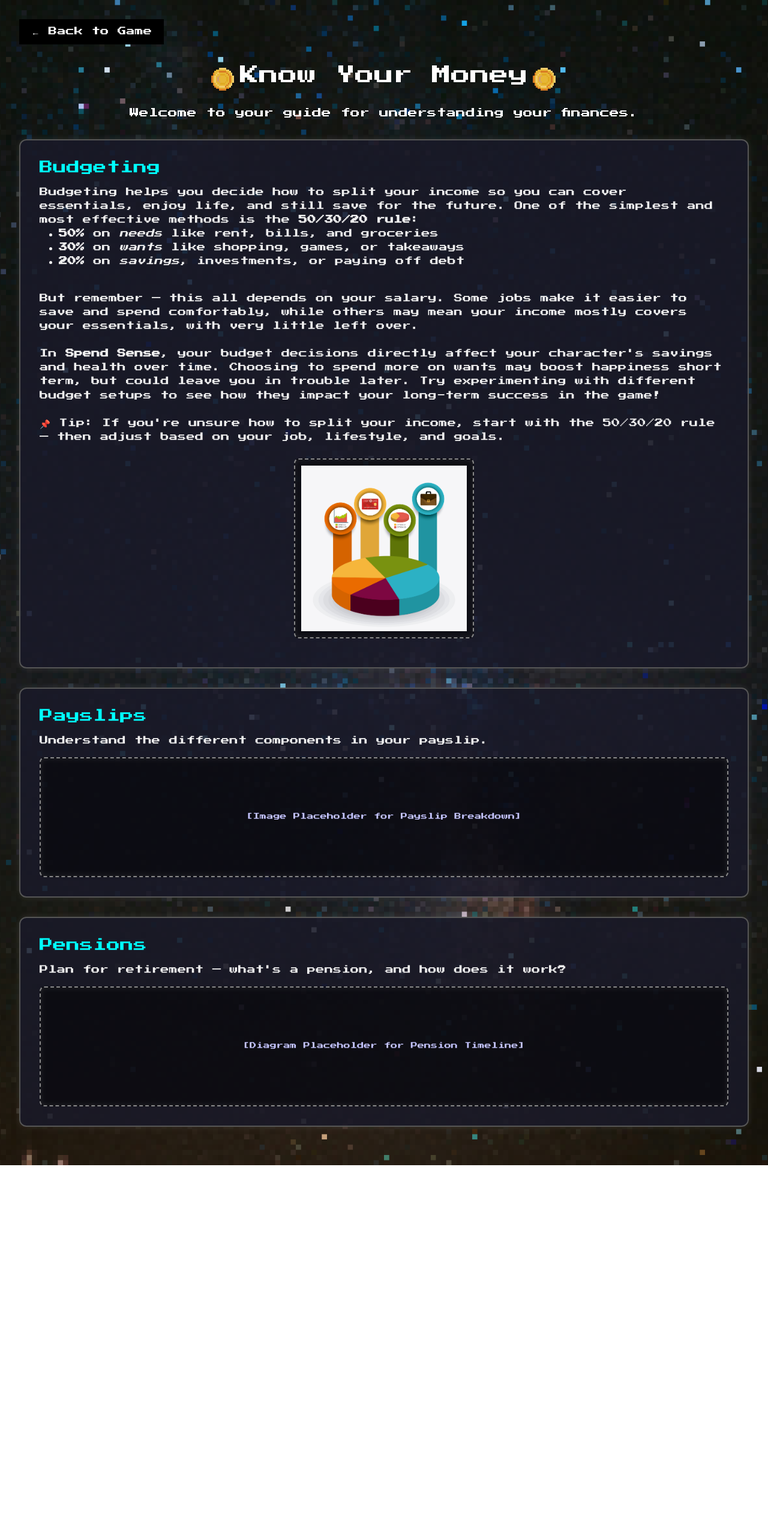
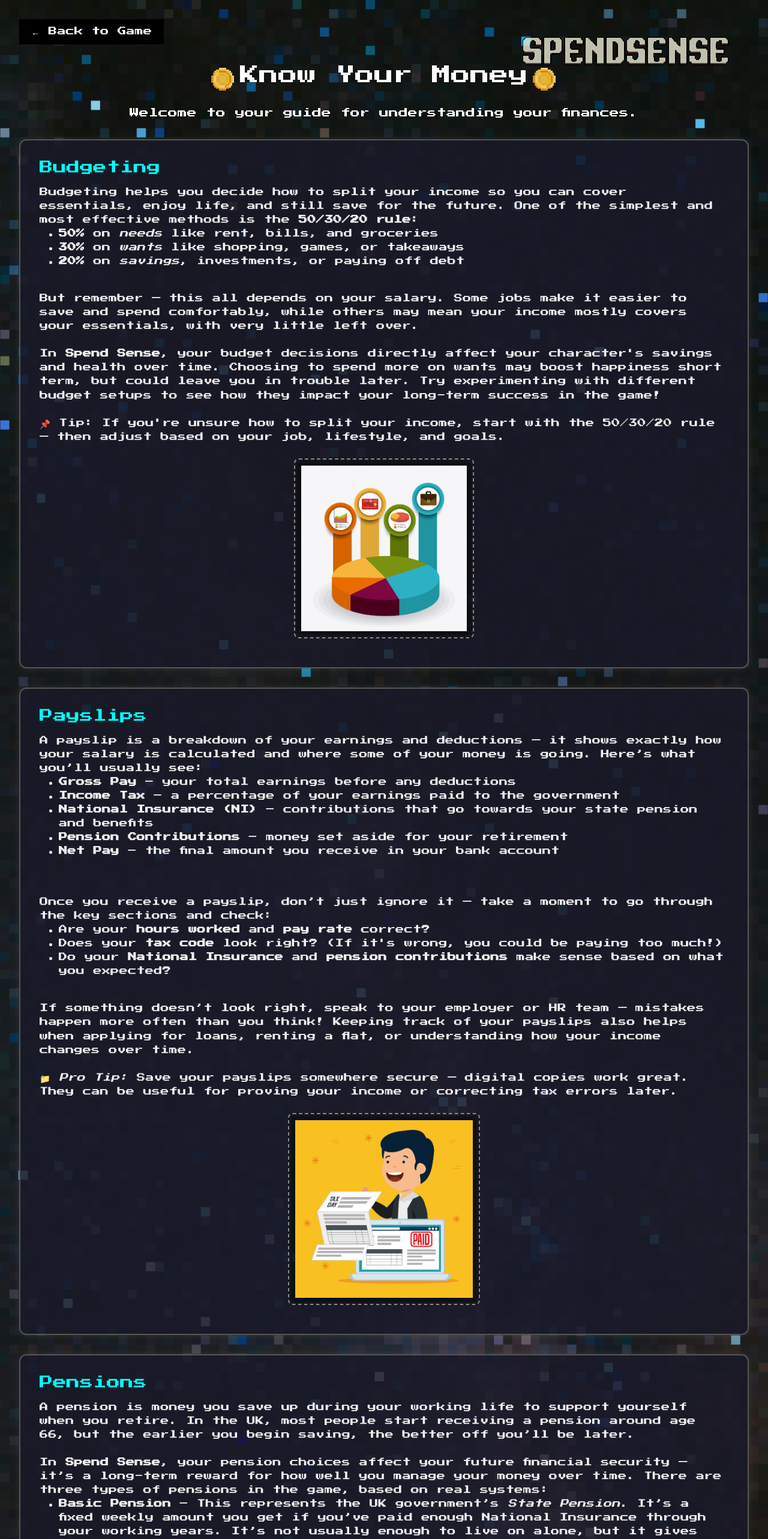
Before and after one commit to VizonaVerse/SpendSense, a React (Create React App) app in the folder SpendSense/spendsense-react/: page /learn in a window 1280 px wide. Shown: the top 2565 px of the page at 60% size. Before the commit the page ends 1942 px from the top, so only its background shows below. Built offline with nearby package versions, Linux system fonts and the light colour scheme.

Commit message:
pensions added

```diff
--- a/SpendSense/spendsense-react/src/components/KnowYourMoney.js
+++ b/SpendSense/spendsense-react/src/components/KnowYourMoney.js
@@ -17,6 +17,11 @@ const KnowYourMoney = () => {
       <button className="back-button" onClick={() => navigate("/")}>
         ← Back to Game
       </button>
+      <img
+  src="/images/spendsense_logo.gif"
+  alt="SpendSense Logo"
+  className="floating-logo"
+/>
 
       <div className="learn-title-container">
         <img src={coin1} alt="coin left" className="title-coin left" />
@@ -65,15 +70,85 @@ const KnowYourMoney = () => {
       {/* Section: Payslips */}
       <section className="learn-section">
         <h2 className="learn-heading"> Payslips</h2>
-        <p className="learn-text">Understand the different components in your payslip.</p>
-        <div className="learn-placeholder">[Image Placeholder for Payslip Breakdown]</div>
+        <p className="learn-text">
+  A payslip is a breakdown of your earnings and deductions — it shows exactly how your salary is calculated and where some of your money is going. Here’s what you’ll usually see:
+  <ul>
+    <li><strong>Gross Pay</strong> – your total earnings before any deductions</li>
+    <li><strong>Income Tax</strong> – a percentage of your earnings paid to the government</li>
+    <li><strong>National Insurance (NI)</strong> – contributions that go towards your state pension and benefits</li>
+    <li><strong>Pension Contributions</strong> – money set aside for your retirement</li>
+    <li><strong>Net Pay</strong> – the final amount you receive in your bank account</li>
+  </ul>
+
+  <br /><br />
+Once you receive a payslip, don’t just ignore it — take a moment to go through the key sections and check:
+
+<ul>
+  <li>Are your <strong>hours worked</strong> and <strong>pay rate</strong> correct?</li>
+  <li>Does your <strong>tax code</strong> look right? (If it's wrong, you could be paying too much!)</li>
+  <li>Do your <strong>National Insurance</strong> and <strong>pension contributions</strong> make sense based on what you expected?</li>
+</ul>
+
+<br />
+
+If something doesn’t look right, speak to your employer or HR team — mistakes happen more often than you think! Keeping track of your payslips also helps when applying for loans, renting a flat, or understanding how your income changes over time.
+
+<br /><br />
+📁 <em>Pro Tip:</em> Save your payslips somewhere secure — digital copies work great. They can be useful for proving your income or correcting tax errors later.
+
+</p>
+
+<div className="learn-chart-wrapper">
+  <img
+    src={require('./learnPayslip.jpg')}
+    alt="Payslip Breakdown Diagram"
+    className="payslip-chart"
+  />
+</div>
+
       </section>
 
       {/* Section: Pensions */}
       <section className="learn-section">
         <h2 className="learn-heading"> Pensions</h2>
-        <p className="learn-text">Plan for retirement — what's a pension, and how does it work?</p>
-        <div className="learn-placeholder">[Diagram Placeholder for Pension Timeline]</div>
+        <p className="learn-text">
+  A pension is money you save up during your working life to support yourself when you retire. In the UK, most people start receiving a pension around age 66, but the earlier you begin saving, the better off you’ll be later.
+
+  <br /><br />
+
+  In <strong>Spend Sense</strong>, your pension choices affect your future financial security — it’s a long-term reward for how well you manage your money over time. There are three types of pensions in the game, based on real systems:
+
+  <ul>
+    <li>
+      <strong>Basic Pension</strong> – This represents the UK government’s <em>State Pension</em>. It’s a fixed weekly amount you get if you’ve paid enough National Insurance through your working years. It’s not usually enough to live on alone, but it gives you a financial safety net.
+    </li>
+
+    <li>
+      <strong>Defined Contribution Pension</strong> – You and your employer both pay into a pension pot that is invested over time. What you get out depends on how much you’ve paid in and how the investments perform. It’s the most common type for modern jobs in the UK.
+    </li>
+
+    <li>
+      <strong>Fixed Pension (Defined Benefit)</strong> – This type gives you a guaranteed amount of money when you retire, often based on your salary and how long you’ve worked. It’s rare nowadays and usually offered in public sector or very traditional companies.
+    </li>
+  </ul>
+
+  <br />
+
+  You can check your pension contributions on your payslip. Even though it feels far away, putting money into your pension early makes a big difference later — thanks to compound growth.
+
+  <br /><br />
+
+  📌 <em>Tip:</em> In the game and in real life, pensions are like slow power-ups — you won’t feel the benefit immediately, but they matter a lot in the long run. The better your pension plan, the more relaxed your retirement will be.
+</p>
+
+<div className="learn-chart-wrapper">
+  <img
+    src={require('./learnPension.jpg')}
+    alt="Pension Timeline Diagram"
+    className="pension-chart"
+  />
+</div>
+
       </section>
     </div>
   );
--- a/SpendSense/spendsense-react/src/components/knowYourMoney.css
+++ b/SpendSense/spendsense-react/src/components/knowYourMoney.css
@@ -132,3 +132,45 @@ html {
     background-color: rgba(0, 0, 0, 0.5);
     box-shadow: inset 0 0 10px rgba(255, 255, 255, 0.1);
   }
+  .learn-chart-wrapper {
+    display: flex;
+    justify-content: center;
+    margin-top: 1.5rem;
+    margin-bottom: 1rem;
+  }
+
+  .payslip-chart {
+    max-width: 320px;
+    width: 100%;
+    border: 2px dashed #888;
+    padding: 10px;
+    border-radius: 8px;
+    background-color: rgba(0, 0, 0, 0.5);
+    box-shadow: inset 0 0 10px rgba(255, 255, 255, 0.1);
+  }
+  .pension-chart {
+    max-width: 320px;
+    width: 100%;
+    border: 2px dashed #888;
+    padding: 10px;
+    border-radius: 8px;
+    background-color: rgba(0, 0, 0, 0.5);
+    box-shadow: inset 0 0 10px rgba(255, 255, 255, 0.1);
+  }
+
+  .floating-logo {
+    position: fixed;
+    top: 20px;
+    right: 20px;
+    width: 450px;
+    height: auto;
+    z-index: 999;
+    image-rendering: pixelated;
+    opacity: 0.85;
+    transition: transform 0.2s ease, opacity 0.2s ease;
+  }
+
+  .floating-logo:hover {
+    transform: scale(1.05);
+    opacity: 1;
+  }
```
Also changed, not shown: SpendSense/spendsense-react/src/components/learnPayslip.jpg (added), SpendSense/spendsense-react/src/components/learnPension.jpg (added).
